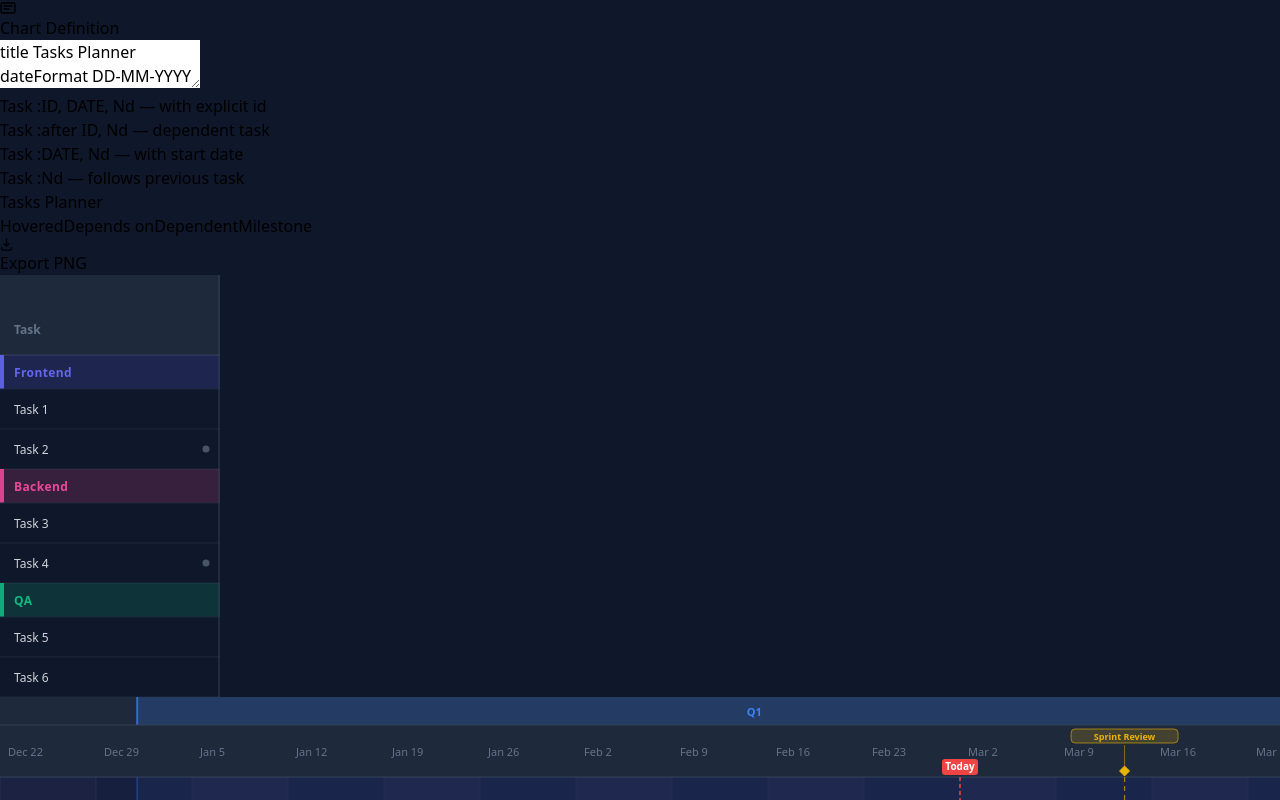
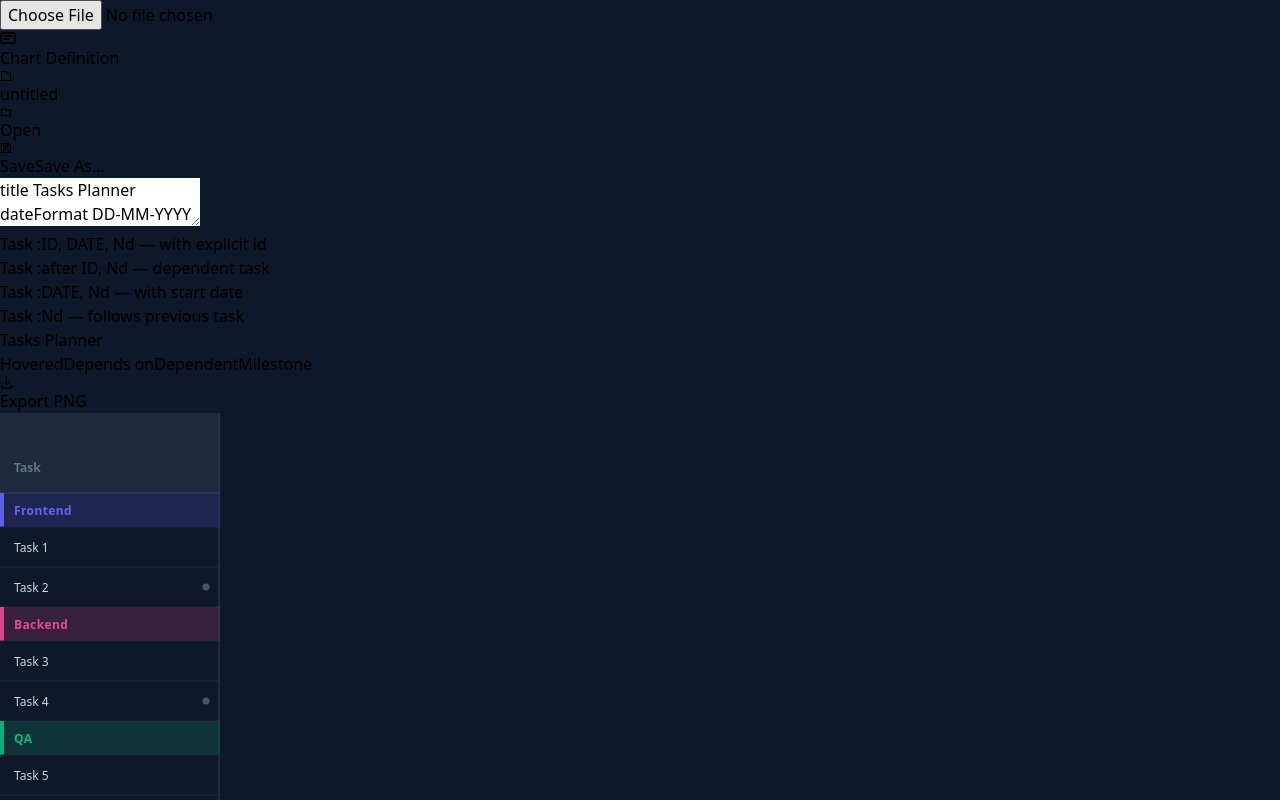
Before and after one commit to technophile21/project-nexus, a React (Vite) app: page / in a window 1280 px wide. Shown: the top 800 px of the page. Built offline with nearby package versions, Linux system fonts and the light colour scheme.

Commit message:
Merge pull request #1 from technophile21/feature/saveproject
Open/Save feature

```diff
--- a/src/components/App.tsx
+++ b/src/components/App.tsx
@@ -1,4 +1,4 @@
-import { useState, useMemo, useCallback } from 'react';
+import { useState, useMemo, useCallback, useRef } from 'react';
 import Editor from './Editor';
 import GanttChart from './GanttChart';
 import { parseGanttText } from '../parser';
@@ -20,25 +20,183 @@ section QA
 Task 5 :01-05-2026, 21d
 Task 6 :14d`;
 
+// Minimal types for File System Access API (not in default TS DOM lib)
+type FSWritable = { write(data: string): Promise<void>; close(): Promise<void> };
+type FSFileHandle = { name: string; createWritable(): Promise<FSWritable>; getFile(): Promise<File> };
+
+const hasFSA = typeof window !== 'undefined' && 'showOpenFilePicker' in window;
+
+/** Legacy fallback: triggers a browser download dialog. */
+function downloadTxt(content: string, name: string) {
+  const blob = new Blob([content], { type: 'text/plain;charset=utf-8' });
+  const url = URL.createObjectURL(blob);
+  const a = document.createElement('a');
+  a.href = url;
+  a.download = name.endsWith('.txt') ? name : name + '.txt';
+  document.body.appendChild(a);
+  a.click();
+  document.body.removeChild(a);
+  setTimeout(() => URL.revokeObjectURL(url), 500);
+}
+
 export default function App() {
   const [text, setText] = useState(DEFAULT_TEXT);
+  const [fileName, setFileName] = useState<string | null>(null);
+  const [isDirty, setIsDirty] = useState(false);
+
+  // Holds the File System Access API handle for the currently open/saved file.
+  // When set, Save writes directly to this handle without showing a dialog.
+  const fileHandleRef = useRef<FSFileHandle | null>(null);
+
+  // Fallback <input> for browsers without File System Access API.
+  const fileInputRef = useRef<HTMLInputElement>(null);
 
   const ganttData = useMemo(() => {
     try {
       const parsed = parseGanttText(text);
       return resolveGanttData(parsed);
-    } catch {
+    } catch (err) {
+      console.error('[App] Failed to parse/resolve gantt data:', err);
       return null;
     }
   }, [text]);
 
-  const handleChange = useCallback((t: string) => setText(t), []);
+  const handleChange = useCallback((t: string) => {
+    setText(t);
+    setIsDirty(true);
+  }, []);
+
+  /** Write content to a file handle directly (no dialog). */
+  const writeToHandle = useCallback(async (handle: FSFileHandle, content: string): Promise<void> => {
+    const writable = await handle.createWritable();
+    await writable.write(content);
+    await writable.close();
+  }, []);
+
+  /** Open file using File System Access API (preferred) or <input> fallback. */
+  const handleOpen = useCallback(async () => {
+    if (hasFSA) {
+      try {
+        const [handle] = await (window as any).showOpenFilePicker({
+          types: [{ description: 'Text files', accept: { 'text/plain': ['.txt'] } }],
+        }) as FSFileHandle[];
+        const file = await handle.getFile();
+        const content = await file.text();
+        fileHandleRef.current = handle;
+        setText(content);
+        setFileName(handle.name.replace(/\.txt$/, ''));
+        setIsDirty(false);
+        console.log('[App] Opened file:', handle.name);
+      } catch (err: any) {
+        if (err?.name === 'AbortError') {
+          console.log('[App] Open file dialog cancelled by user');
+        } else {
+          console.error('[App] Failed to open file:', err);
+        }
+      }
+    } else {
+      console.warn('[App] File System Access API not supported — using <input> fallback');
+      fileInputRef.current?.click();
+    }
+  }, []);
+
+  /** Fallback open handler for browsers without File System Access API. */
+  const handleFileInputChange = useCallback((e: React.ChangeEvent<HTMLInputElement>) => {
+    const file = e.target.files?.[0];
+    if (!file) return;
+    const reader = new FileReader();
+    reader.onload = (ev) => {
+      const content = ev.target?.result as string;
+      fileHandleRef.current = null; // No handle available in legacy fallback mode
+      setText(content);
+      setFileName(file.name.replace(/\.txt$/, ''));
+      setIsDirty(false);
+      console.log('[App] Opened file (legacy fallback):', file.name);
+    };
+    reader.onerror = () => {
+      console.error('[App] FileReader failed to read file:', file.name);
+    };
+    reader.readAsText(file, 'utf-8');
+    e.target.value = '';
+  }, []);
+
+  /**
+   * Save As: always shows a picker (or download fallback).
+   * Updates the file handle and fileName on success — fixes issue 1.
+   * Defined before handleSave so handleSave can delegate to it.
+   */
+  const handleSaveAs = useCallback(async () => {
+    if ('showSaveFilePicker' in window) {
+      try {
+        const handle = await (window as any).showSaveFilePicker({
+          suggestedName: (fileName ?? 'untitled') + '.txt',
+          types: [{ description: 'Text files', accept: { 'text/plain': ['.txt'] } }],
+        }) as FSFileHandle;
+        await writeToHandle(handle, text);
+        fileHandleRef.current = handle;
+        const name = handle.name.replace(/\.txt$/, '');
+        setFileName(name);
+        setIsDirty(false);
+        console.log('[App] Saved As:', handle.name);
+      } catch (err: any) {
+        if (err?.name === 'AbortError') {
+          console.log('[App] Save As dialog cancelled by user');
+        } else {
+          console.error('[App] Failed to Save As:', err);
+        }
+      }
+    } else {
+      // Fallback: trigger a browser download
+      const name = fileName ?? 'untitled';
+      console.warn('[App] showSaveFilePicker not supported — using download fallback');
+      downloadTxt(text, name);
+      setFileName(name);
+      setIsDirty(false);
+      console.log('[App] Saved As (download fallback):', name + '.txt');
+    }
+  }, [text, fileName, writeToHandle]);
+
+  /**
+   * Save: overwrites the existing file directly if a handle is available (no dialog).
+   * Falls back to Save As (shows picker) when no handle is set — fixes issue 2.
+   */
+  const handleSave = useCallback(async () => {
+    if (fileHandleRef.current) {
+      try {
+        await writeToHandle(fileHandleRef.current, text);
+        const name = fileHandleRef.current.name.replace(/\.txt$/, '');
+        setFileName(name);
+        setIsDirty(false);
+        console.log('[App] Saved:', fileHandleRef.current.name);
+      } catch (err) {
+        console.error('[App] Failed to save file:', err);
+      }
+    } else {
+      console.log('[App] No file handle — delegating to Save As');
+      await handleSaveAs();
+    }
+  }, [text, writeToHandle, handleSaveAs]);
 
   return (
     <div className="flex h-screen bg-gray-950 overflow-hidden">
+      <input
+        ref={fileInputRef}
+        type="file"
+        accept=".txt"
+        className="hidden"
+        onChange={handleFileInputChange}
+      />
       {/* Left panel: editor */}
       <div className="w-[380px] min-w-[280px] max-w-[520px] shrink-0 flex flex-col h-full">
-        <Editor value={text} onChange={handleChange} />
+        <Editor
+          value={text}
+          onChange={handleChange}
+          fileName={fileName}
+          isDirty={isDirty}
+          onOpen={handleOpen}
+          onSave={handleSave}
+          onSaveAs={handleSaveAs}
+        />
       </div>
 
       {/* Divider */}
--- a/src/components/Editor.tsx
+++ b/src/components/Editor.tsx
@@ -1,11 +1,17 @@
 interface EditorProps {
   value: string;
   onChange: (text: string) => void;
+  fileName: string | null;
+  isDirty: boolean;
+  onOpen: () => void;
+  onSave: () => void;
+  onSaveAs: () => void;
 }
 
-export default function Editor({ value, onChange }: EditorProps) {
+export default function Editor({ value, onChange, fileName, isDirty, onOpen, onSave, onSaveAs }: EditorProps) {
   return (
     <div className="flex flex-col h-full bg-gray-900 border-r border-gray-700">
+      {/* Title row */}
       <div className="px-4 py-3 border-b border-gray-700 flex items-center gap-2">
         <svg width="16" height="16" viewBox="0 0 16 16" fill="none" className="text-indigo-400">
           <rect x="1" y="3" width="14" height="10" rx="1.5" stroke="currentColor" strokeWidth="1.4" />
@@ -13,6 +19,58 @@ export default function Editor({ value, onChange }: EditorProps) {
         </svg>
         <span className="text-sm font-medium text-gray-300 tracking-wide">Chart Definition</span>
       </div>
+
+      {/* File action row */}
+      <div className="px-3 py-2 border-b border-gray-700 flex items-center gap-2">
+        {/* Filename + dirty indicator */}
+        <div className="flex-1 flex items-center gap-1.5 min-w-0">
+          <svg width="12" height="12" viewBox="0 0 16 16" fill="none" className="text-gray-500 shrink-0">
+            <path d="M2 2h6l2 2h4v10H2V2z" stroke="currentColor" strokeWidth="1.4" strokeLinejoin="round" />
+          </svg>
+          <span className="text-xs text-gray-400 truncate">
+            {fileName ? `${fileName}.txt` : 'untitled'}
+          </span>
+          {isDirty && (
+            <span className="text-orange-400 text-xs shrink-0" title="Unsaved changes">●</span>
+          )}
+        </div>
+
+        {/* Buttons */}
+        <button
+          onClick={onOpen}
+          className="flex items-center gap-1 px-2 py-1 rounded text-xs text-gray-300 hover:text-gray-100 hover:bg-gray-700 transition-colors"
+          title="Open file"
+        >
+          <svg width="12" height="12" viewBox="0 0 16 16" fill="none" stroke="currentColor" strokeWidth="1.5" strokeLinecap="round" strokeLinejoin="round">
+            <path d="M2 4h5l1.5 1.5H14V13H2V4z" />
+          </svg>
+          Open
+        </button>
+
+        <div className="w-px h-4 bg-gray-700" />
+
+        <button
+          onClick={onSave}
+          className="flex items-center gap-1 px-2 py-1 rounded text-xs text-gray-300 hover:text-gray-100 hover:bg-gray-700 transition-colors"
+          title="Save (Ctrl+S)"
+        >
+          <svg width="12" height="12" viewBox="0 0 16 16" fill="none" stroke="currentColor" strokeWidth="1.5" strokeLinecap="round" strokeLinejoin="round">
+            <path d="M3 2h8l3 3v9H2V2h1z" />
+            <rect x="5" y="9" width="6" height="5" />
+            <rect x="5" y="2" width="5" height="4" />
+          </svg>
+          Save
+        </button>
+
+        <button
+          onClick={onSaveAs}
+          className="flex items-center gap-1 px-2 py-1 rounded text-xs text-gray-300 hover:text-gray-100 hover:bg-gray-700 transition-colors"
+          title="Save As…"
+        >
+          Save As…
+        </button>
+      </div>
+
       <textarea
         className="flex-1 w-full bg-transparent text-gray-100 font-mono text-sm p-4 resize-none outline-none leading-relaxed placeholder-gray-600"
         value={value}
--- a/vite.config.ts
+++ b/vite.config.ts
@@ -3,4 +3,7 @@ import react from '@vitejs/plugin-react'
 
 export default defineConfig({
   plugins: [react()],
+  server: {
+    host: '127.0.0.1',
+  },
 })
```
Also changed, not shown: .claude/launch.json (added).
